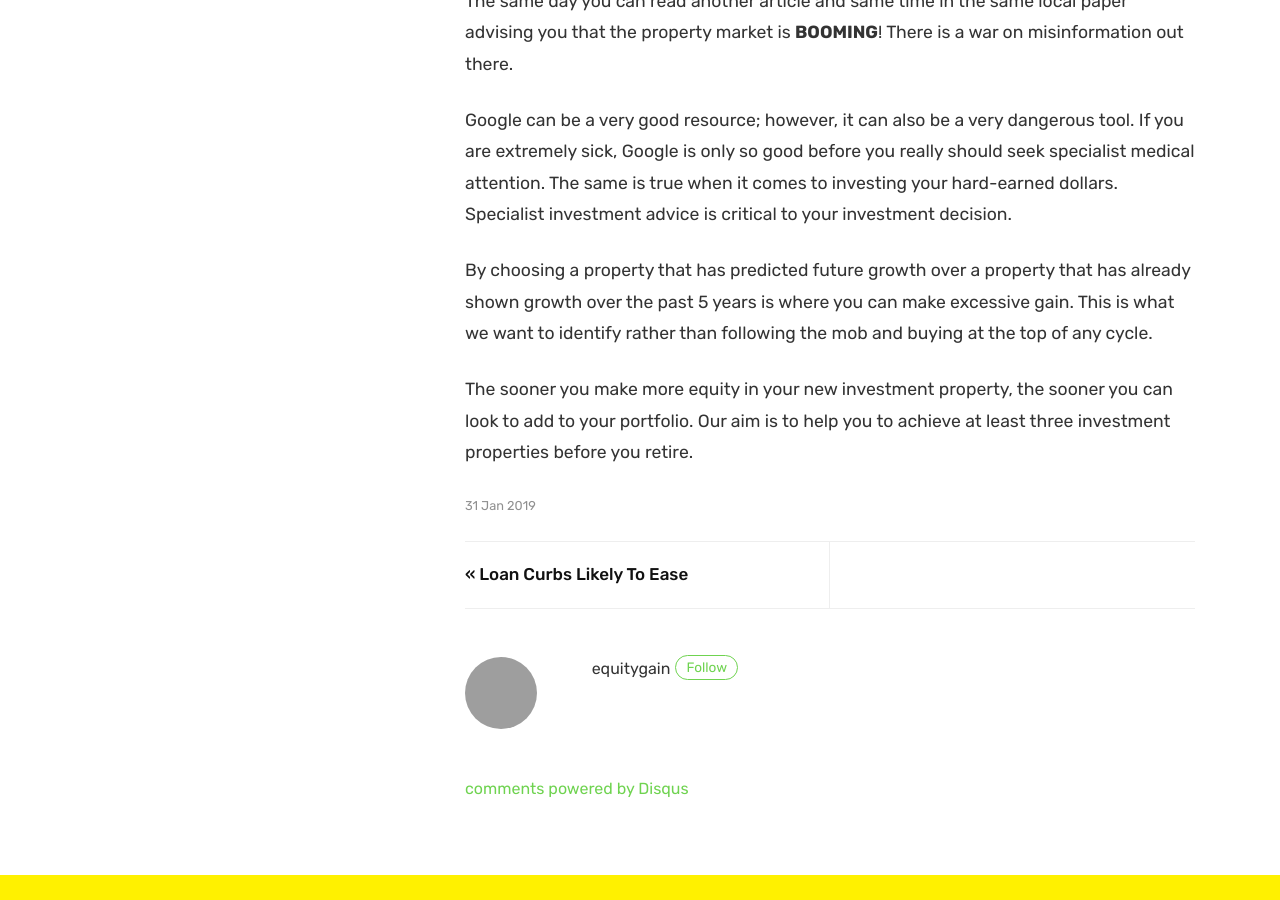
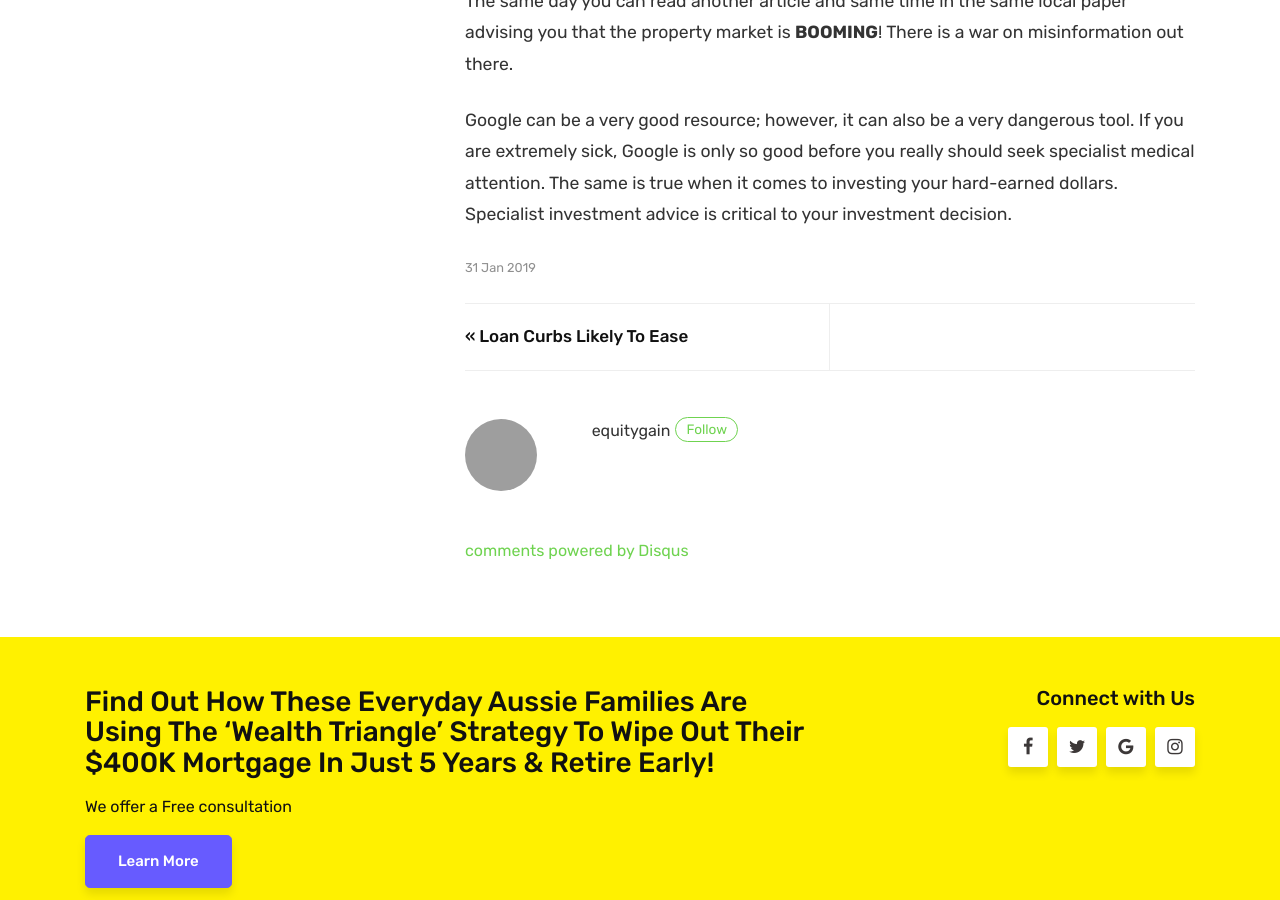
Before and after one commit to equitygain/blogs, a Jekyll site: the page built from _posts/2019-01-31-compound.md, in a window 1280 px wide and 900 px high, scrolled down 1243 px. Built offline with Jekyll 4.4.1, drawn with Linux system fonts in a browser that asks for light colours; comment, search, counter and statistics services are not loaded; grey boxes are pictures that could not be loaded.

Commit message:
Add files via upload

```diff
--- a/_posts/2019-01-31-compound.md
+++ b/_posts/2019-01-31-compound.md
@@ -35,12 +35,3 @@ extremely sick, Google is only so good before you really should seek specialist
 medical attention. The same is true when it comes to investing your
 hard-earned dollars. Specialist investment advice is critical to your investment
 decision.
-
-By choosing a property that has predicted future growth over a property that
-has already shown growth over the past 5 years is where you can make excessive gain. This is what we want to identify rather than following the mob and
-buying at the top of any cycle.
-
-The sooner you make more equity in your new
-investment property, the sooner you can look to add to your portfolio. Our
-aim is to help you to achieve at least three investment properties before you
-retire.
```
